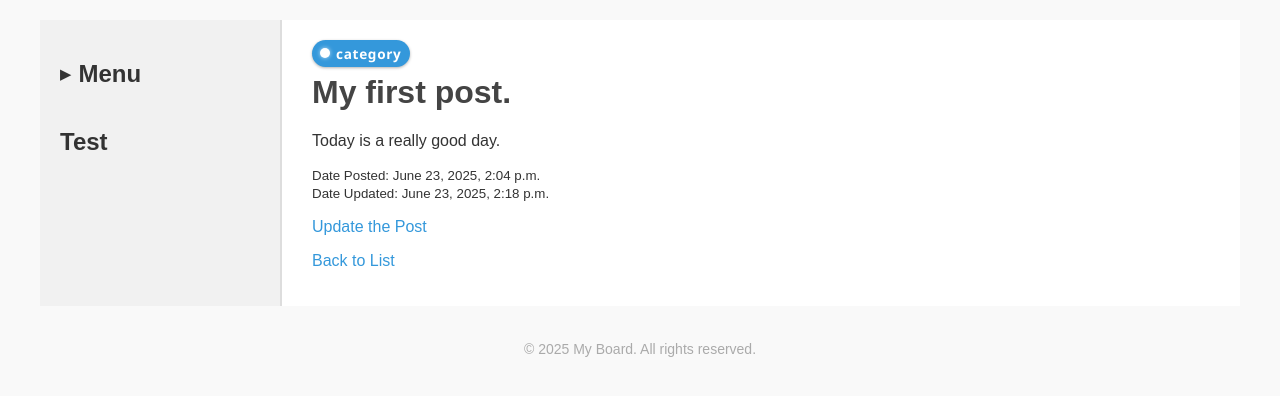
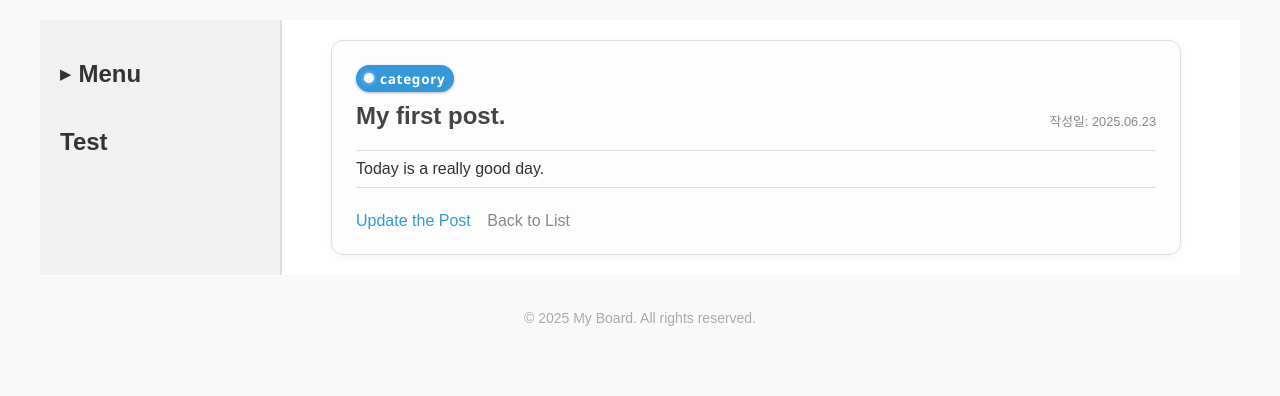
Before and after one commit to Melted-Choco/MyPage, a Django app: page /board/1/ in a window 1280 px wide. Shown: the part 140-536 px from the top of the page. Run offline with Django 5.2, Linux system fonts and the light colour scheme; data comes from the database, SQL or seed files in the repository; some libraries are stand-ins or nearby versions.

Commit message:
Redesign detail.html

```diff
--- a/mypage/board/templates/board/detail.html
+++ b/mypage/board/templates/board/detail.html
@@ -3,30 +3,33 @@
 {% block title %}{{ post.title }}{% endblock %}
 
 {% block content %}
+<article style="max-width: 800px; margin: auto; padding: 24px; border: 1px solid #ddd; border-radius: 12px; background-color: #fdfdfd; box-shadow: 0 2px 8px rgba(0, 0, 0, 0.05)">
+
     <div id="category-label">
         {{ post.get_category_display }}
     </div>
-<h1 style="margin-top: 1px;">{{ post.title }}</h1>
+    <div style="display: flex; justify-content: space-between; align-items: center;">
+    <h1 style="margin: 0 0 16px 0;">{{ post.title }}</h1>
 
     {% if error_message %}
         <p><strong>{{ error_message }}</strong></p>
     {% endif %}
 
-<div>
+    <p style="color: #888; margin-bottom: 20px; text-align: right; font-size: 0.8em;">
+        작성일: {{ post.post_date|date:"Y.m.d" }}
+    </p>
+    </div>
+
+    <div style="line-height: 1.0; font-size: 1rem; padding: 10px 0; border-top: 1px solid #ddd; border-bottom: 1px solid #ddd;">
         {% autoescape off %}
         {{ post.content }}
         {% endautoescape %}
     </div>
 
-<p>
-    <small>
-        Date Posted: {{ post.post_date }}
-        <br>
-        Date Updated: {{ post.update_date }}
-    </small>
-</p>
+    <div style="margin-top: 24px;">
+        <a href="{% url "board:update" post.id %}" style="margin-right: 12px; color: #3498db;">Update the Post</a>
+        <a href="/board/" style="color: #888;">Back to List</a>
+    </div>
 
-<p><a href="{% url "board:update" post.id %}">Update the Post</a></p>
-
-<p><a href="/board/">Back to List</a></p>
+</article>
 {% endblock %}
```
Lines whose indentation alone changed are shown as unchanged.
